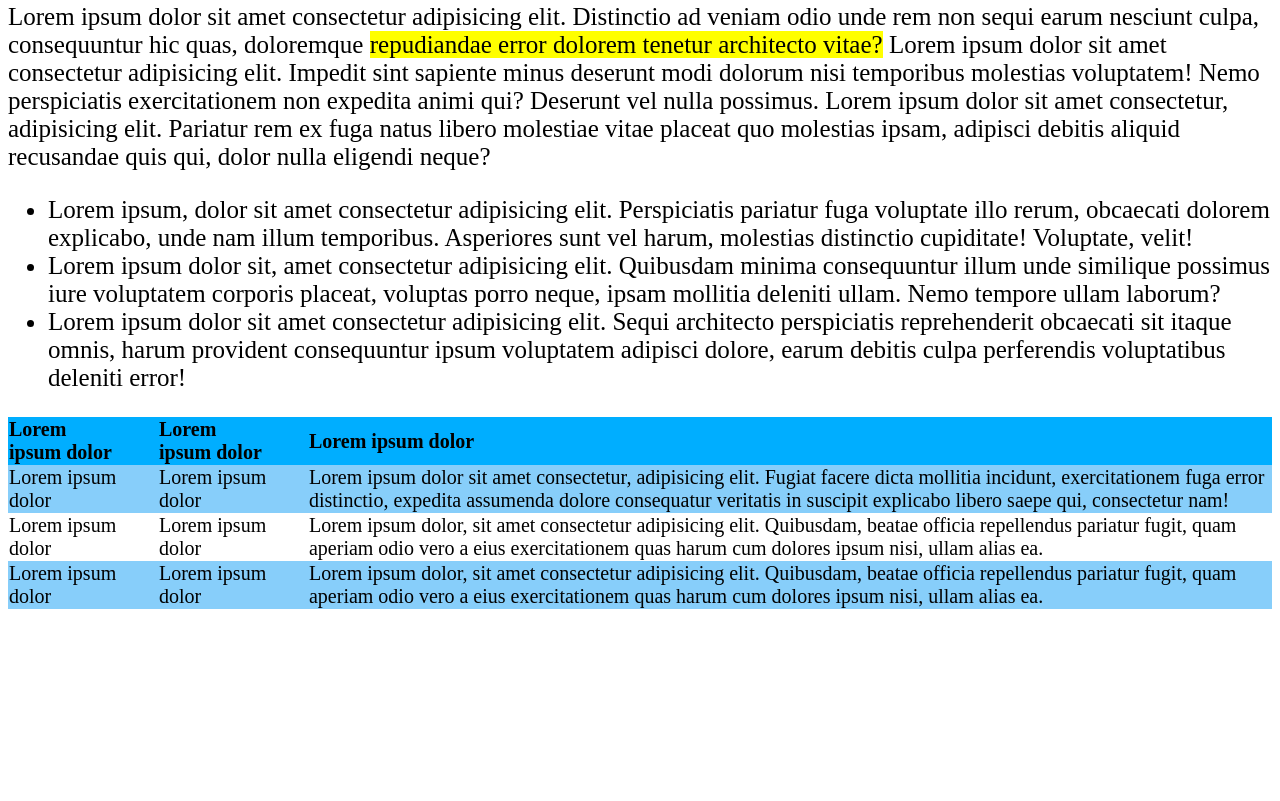
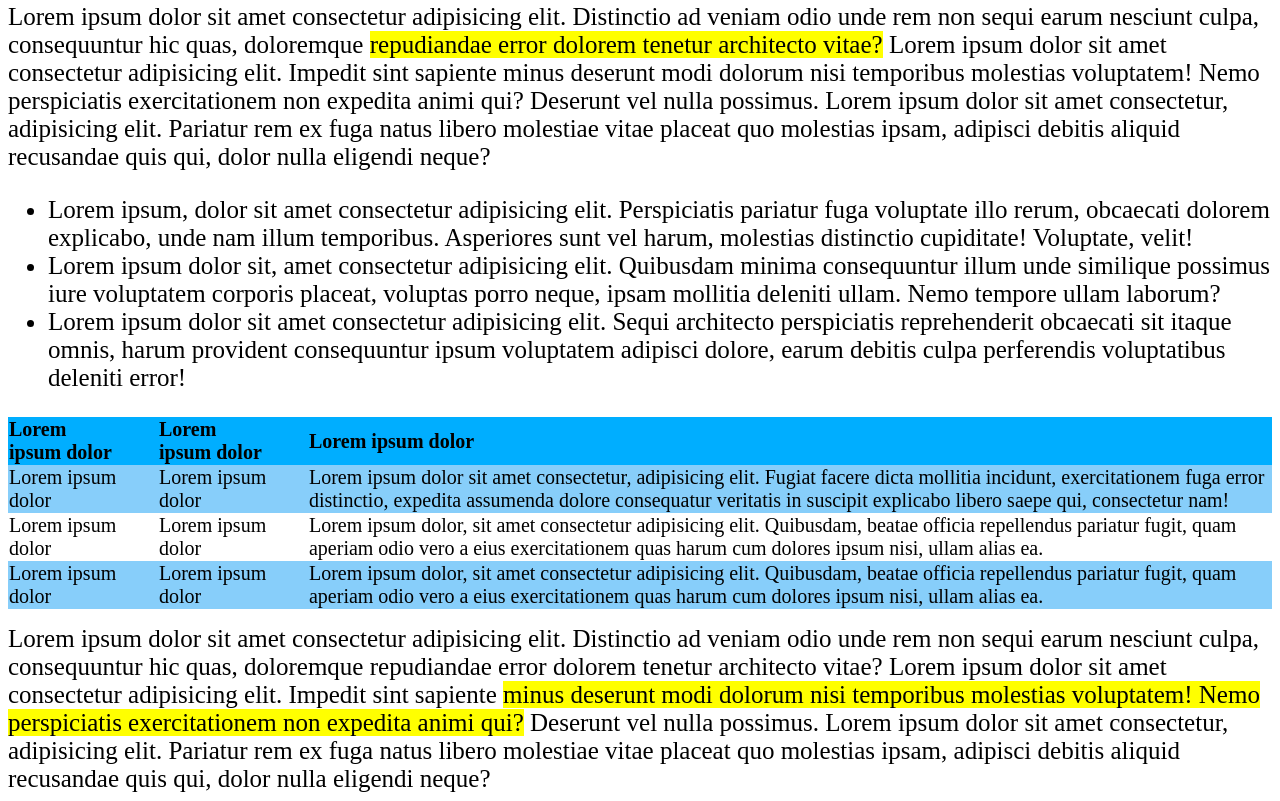
Before and after one commit to Simichus/html-css-booleaner, a plain HTML site: page index.html in a window 1280 px wide. Shown: the part 847-1648 px from the top of the page. Before the commit the page ends 1464 px from the top, so only its background shows below. Drawn offline with Linux system fonts and the light colour scheme.

Commit message:
Aggiunto 2° paragrafo

```diff
--- a/css/style.css
+++ b/css/style.css
@@ -49,6 +49,7 @@ thead{
 table{
     border-spacing: 0px;
     font-size: 20px;
+    margin-bottom: 16px;
 }
 .tr_type1{
     background-color: lightskyblue;
--- a/index.html
+++ b/index.html
@@ -72,7 +72,12 @@
                 </tr>
             </tbody>
         </table>
+        <!-- paragrafo -->
+        <section class="paragrafo">
+            Lorem ipsum dolor sit amet consectetur adipisicing elit. Distinctio ad veniam odio unde rem non sequi earum nesciunt culpa, consequuntur hic quas, doloremque repudiandae error dolorem tenetur architecto vitae? Lorem ipsum dolor sit amet consectetur adipisicing elit. Impedit sint sapiente <span class="evidenziato">minus deserunt modi dolorum nisi temporibus molestias voluptatem! Nemo perspiciatis exercitationem non expedita animi qui?</span> Deserunt vel nulla possimus. Lorem ipsum dolor sit amet consectetur, adipisicing elit. Pariatur rem ex fuga natus libero molestiae vitae placeat quo molestias ipsam, adipisci debitis aliquid recusandae quis qui, dolor nulla eligendi neque?
+        </section>
     </main>
+
 
 </body>
 </html>
```
